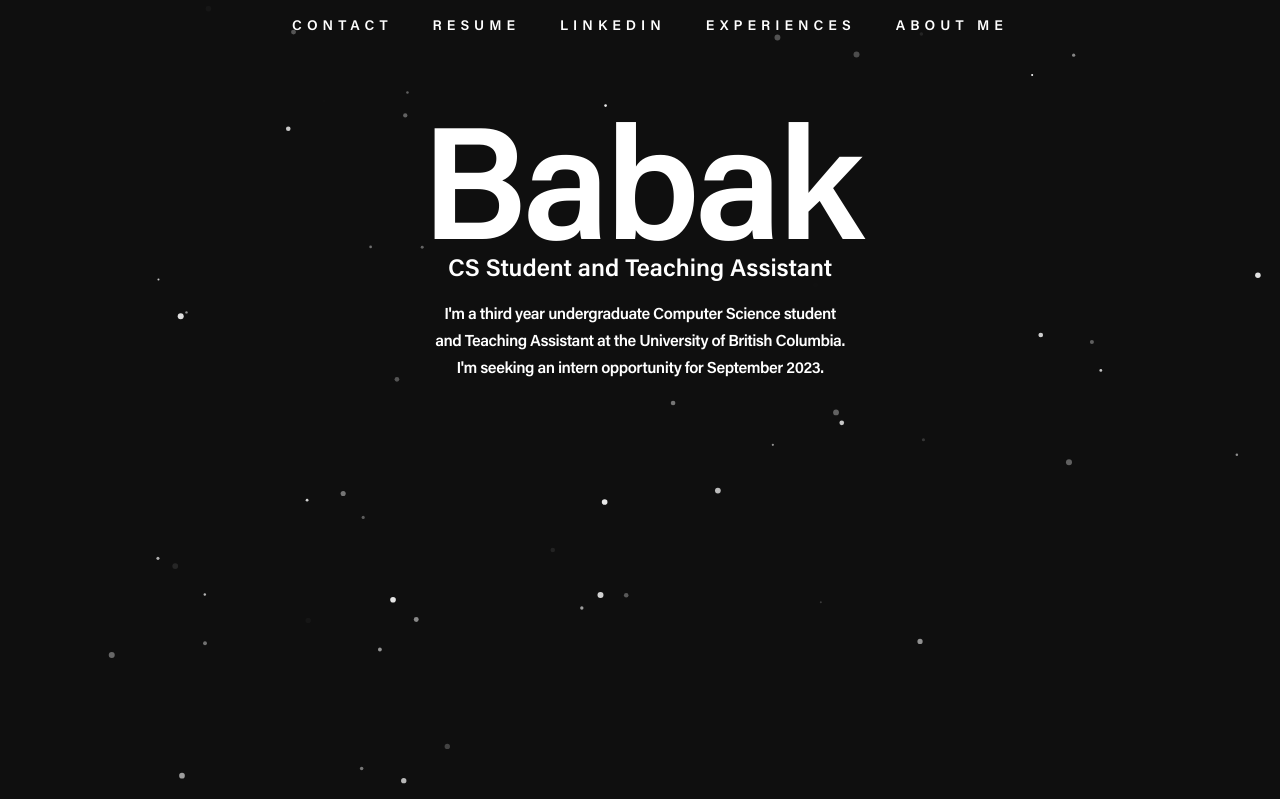
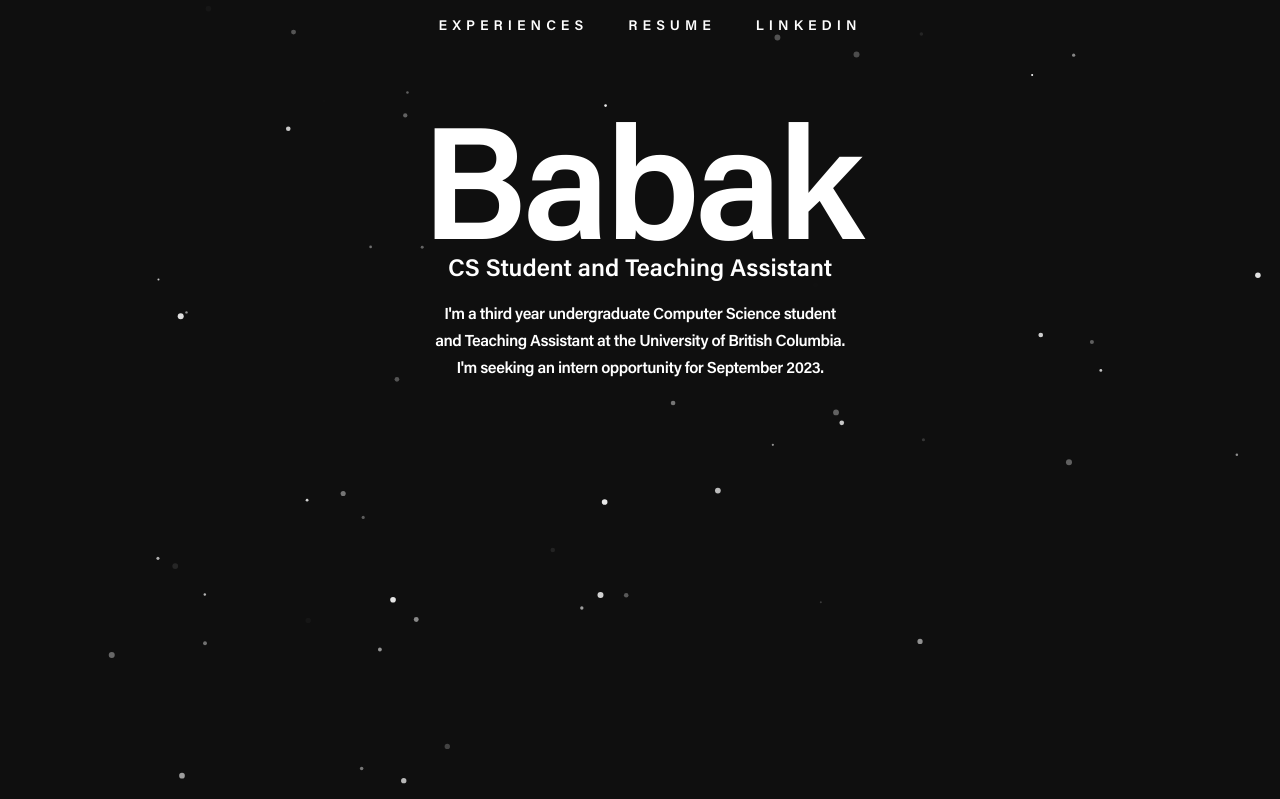
Before and after one commit to babakhadady/personal-website, a React (Create React App) app: page / in a window 1280 px wide. Shown: the top 799 px of the page. Built offline with nearby package versions, Linux system fonts and the light colour scheme.

Commit message:
finished content

```diff
--- a/src/components/Header/style.css
+++ b/src/components/Header/style.css
@@ -16,7 +16,8 @@
 }
 
 h3 {
-    font-size: 10vh;
+    font-size: 5vh;
     opacity: 1;
-
+    padding-bottom: 25px;
+    text-align: center;
 }
--- a/src/components/NavBar/NavBar.js
+++ b/src/components/NavBar/NavBar.js
@@ -2,6 +2,10 @@
 import "./style.css"
 import { useRef } from "react";
 import { Fade } from "react-reveal";
+import { Outlet } from "react-router-dom";
+import { HashLink as Link } from 'react-router-hash-link';
+
+import "../../App/App"
 
 const NavBar = () => {
     const ref = useRef();
@@ -11,13 +15,13 @@
         <section ref={ref} id="transition" className={(shouldShow ? 'visible' : 'notvisible') + ' navbar'}>
             <Fade delay={2000}>
                 <ul className="details" >
-                    <li><a href="">CONTACT</a></li>
-                    <li><a href="downloads/babak hadady.docx" download>RESUME</a></li>
-                    <li><a href="https://www.linkedin.com/in/babak-hadady-50a857201/">LINKEDIN</a></li>
-                    <li><a href="#experience">EXPERIENCES</a></li>
-                    <li><a href="#aboutme">ABOUT ME</a></li>
+                    <li><a  className="nav" href='#experiences'>EXPERIENCES</a></li>
+                    <li><a className="nav" href="downloads/babak hadady.docx" download>RESUME</a></li>
+                    <li><a target="_blank" className="nav" href="https://www.linkedin.com/in/babak-hadady-50a857201/">LINKEDIN</a></li>
+                    {/* <li><a href="#aboutme">ABOUT ME</a></li> */}
                 </ul>
             </Fade>
+            <Outlet></Outlet>
         </section>
     )
 }
--- a/src/components/NavBar/style.css
+++ b/src/components/NavBar/style.css
@@ -1,4 +1,4 @@
-a {
+.nav {
         overflow: hidden;
         color: white;
         text-decoration: none;
```
Lines whose indentation alone changed are shown as unchanged.
